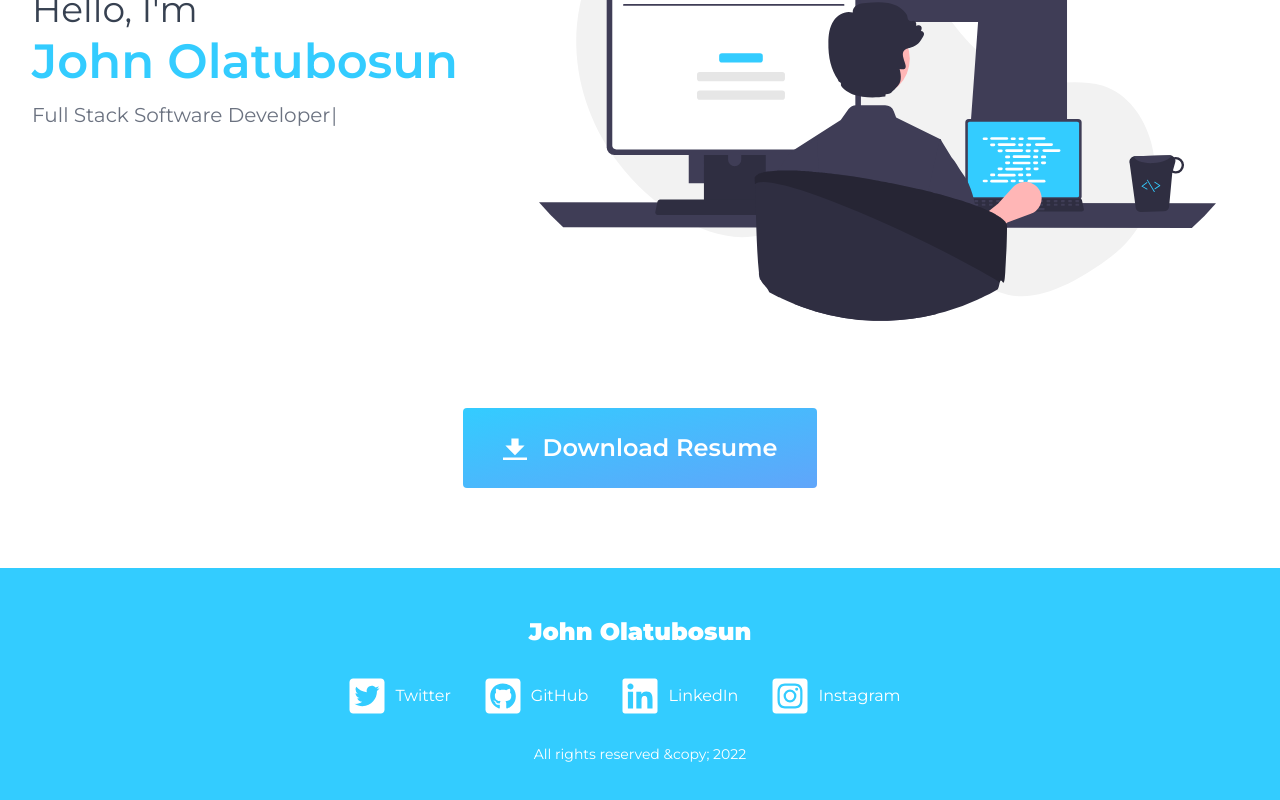
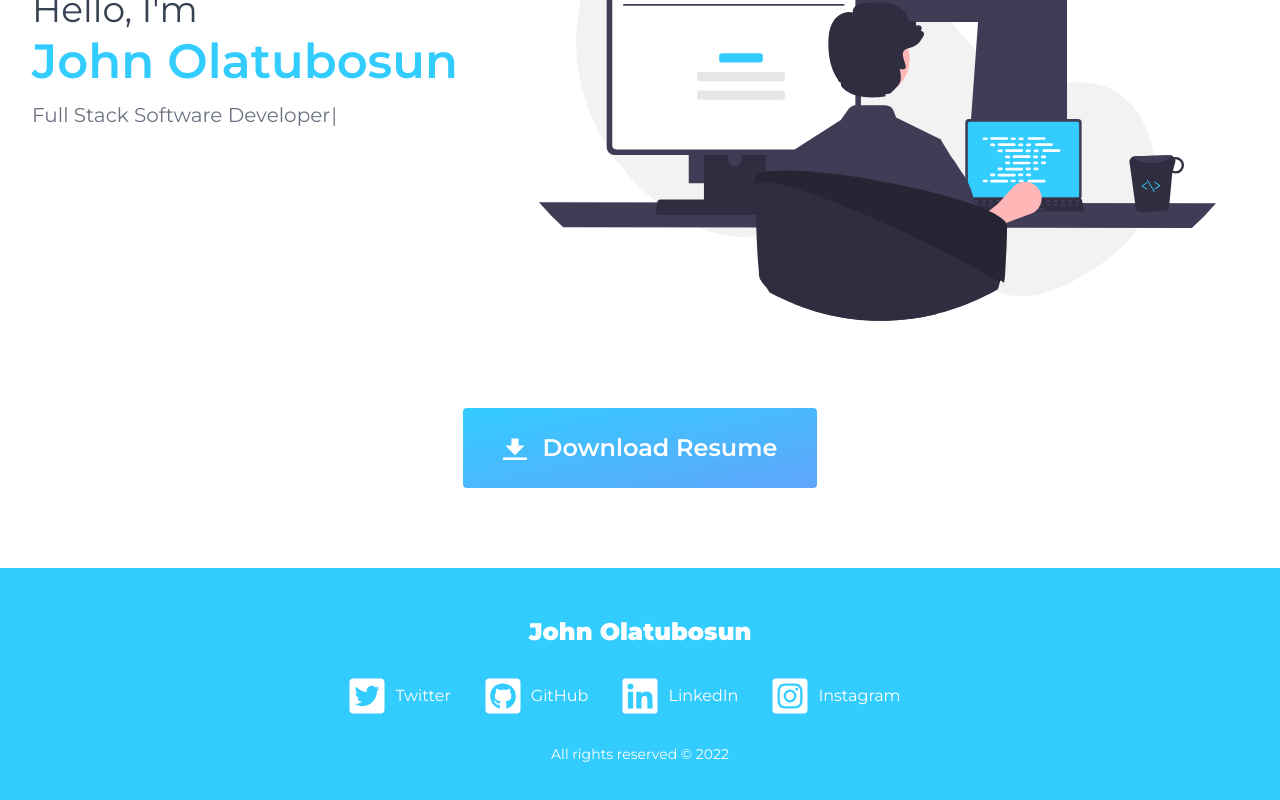
Before and after one commit to toluolatubosun/Portfolio-Website, a Next.js app: page / in a window 1280 px wide. Shown: the part 1107-1907 px from the top of the page. Built offline with nearby package versions, Linux system fonts and the light colour scheme.

Commit message:
footer fix

```diff
--- a/components/Footer.js
+++ b/components/Footer.js
@@ -45,7 +45,7 @@ const Footer = () => {
                 </div>
 
                 <div className="text-sm text-center text-white mb-1 f-f-l">
-                    <p className="focus:outline-none">All rights reserved {`&copy;`} {(new Date().getFullYear())}</p>
+                    <p className="focus:outline-none">All rights reserved &copy; {(new Date().getFullYear())}</p>
                 </div>
             </div>
         </footer>
```
